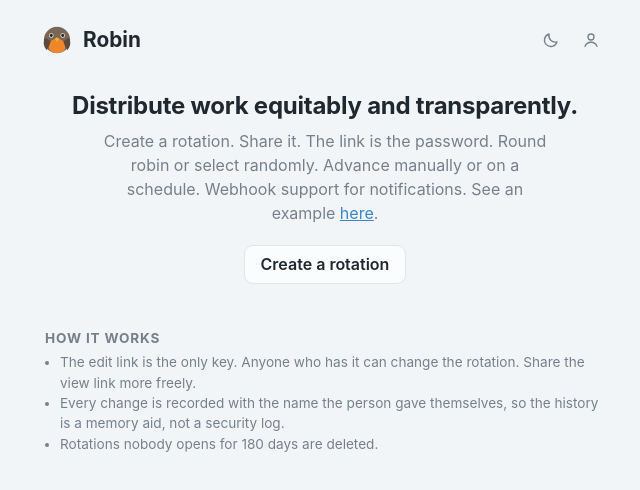
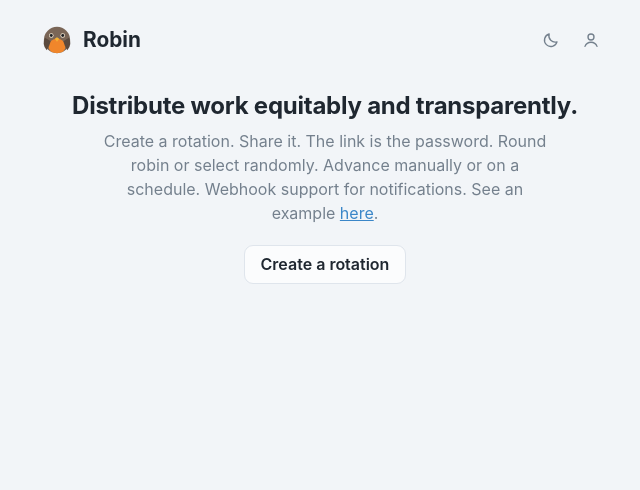
Before and after one commit to droctothorpe/robin-web, a React (Vite) app in the folder frontend/: page / in a window 1280 px wide. Shown: the top 490 px of the page, without its empty margins (315-955 px from the left). Built offline with nearby package versions, Linux system fonts and the light colour scheme.

Commit message:
Remove the How it works section from the landing page
Signed-off-by: droctothorpe <mythicalsunlight@gmail.com>

```diff
--- a/frontend/src/index.css
+++ b/frontend/src/index.css
@@ -355,19 +355,6 @@ select.input {
 }
 .hero-cta {
   margin-top: 20px;
-}
-.how {
-  padding: 8px 4px;
-}
-.how h3 {
-  font-size: 0.85rem;
-  text-transform: uppercase;
-  letter-spacing: 0.06em;
-  margin-bottom: 6px;
-}
-.how ul {
-  margin: 0;
-  padding-left: 1.1em;
 }
 .saved {
   list-style: none;
--- a/frontend/src/pages/Landing.tsx
+++ b/frontend/src/pages/Landing.tsx
@@ -145,21 +145,6 @@ export default function Landing() {
           </ul>
         </section>
       )}
-
-      <section className="muted small how">
-        <h3>How it works</h3>
-        <ul>
-          <li>
-            The edit link is the only key. Anyone who has it can change the
-            rotation. Share the view link more freely.
-          </li>
-          <li>
-            Every change is recorded with the name the person gave themselves,
-            so the history is a memory aid, not a security log.
-          </li>
-          <li>Rotations nobody opens for 180 days are deleted.</li>
-        </ul>
-      </section>
     </main>
   );
 }
```
